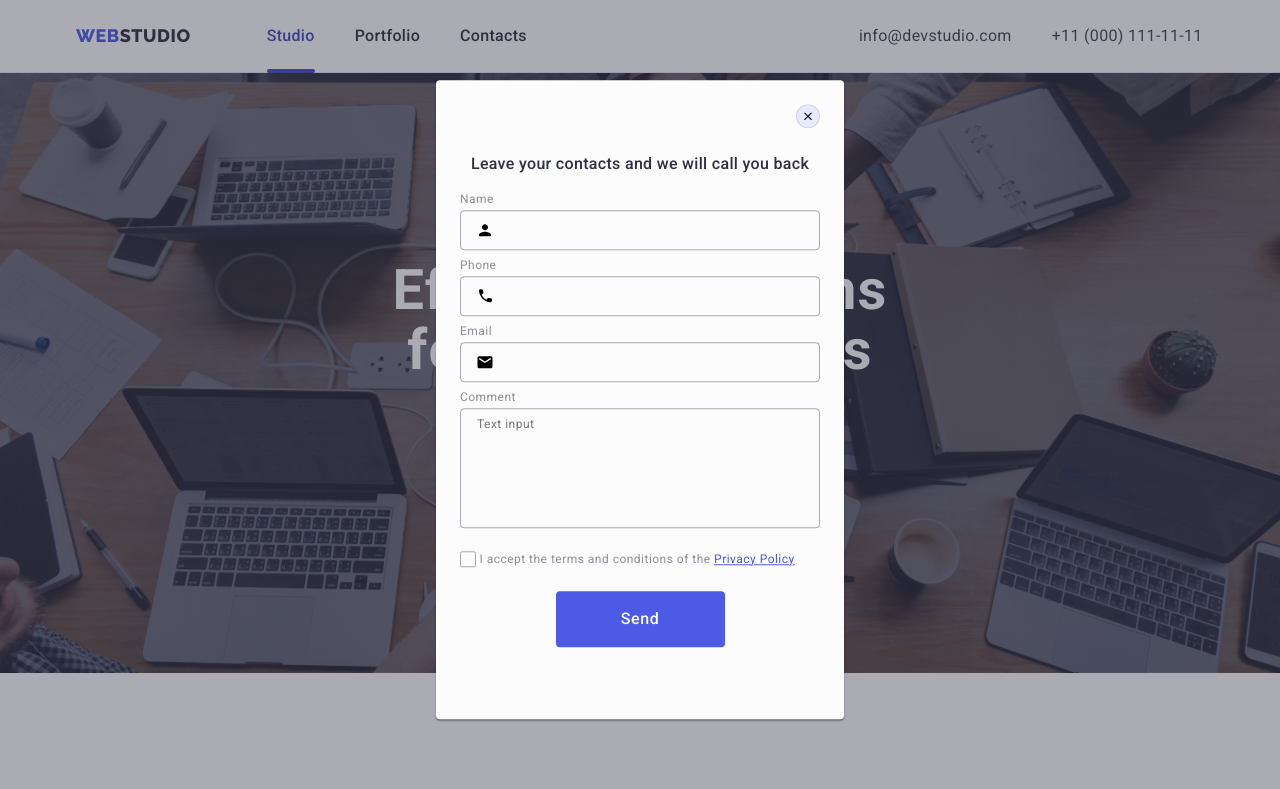
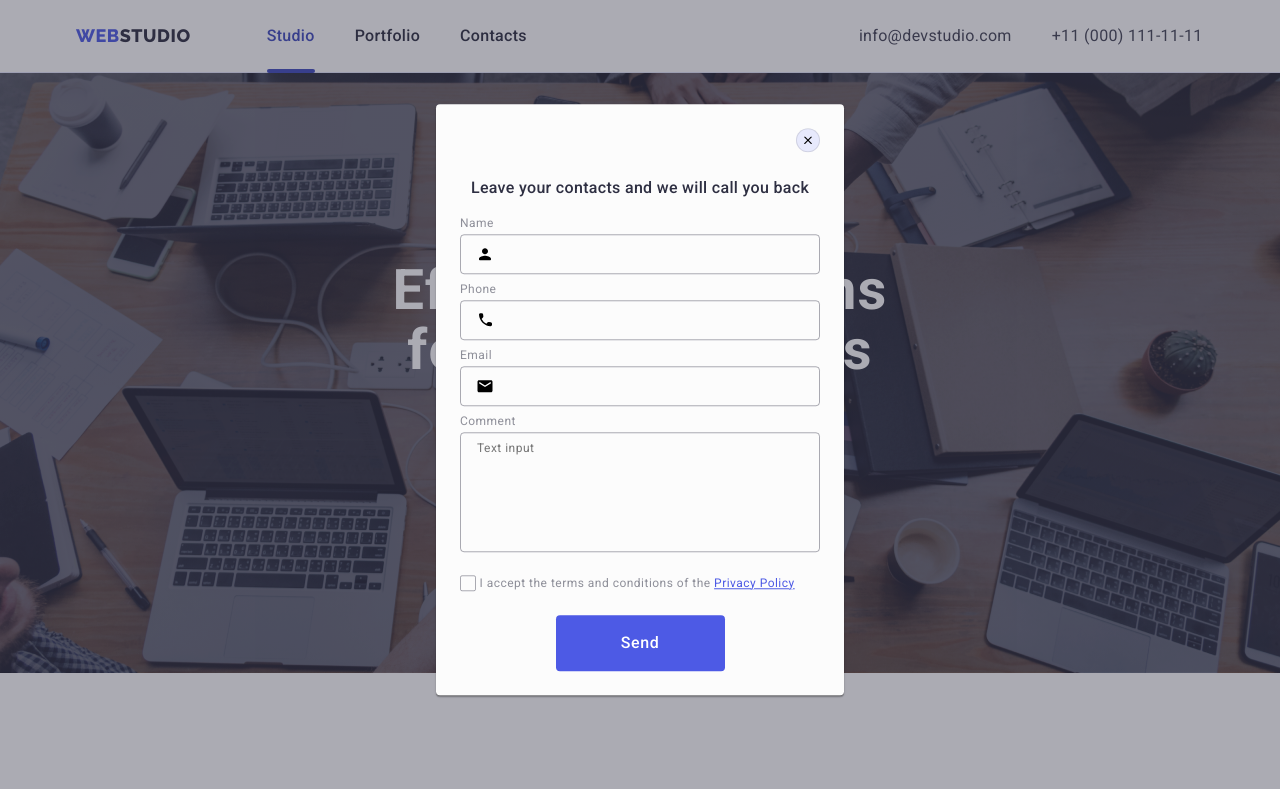
Before and after one commit to RuslanKorni/goit-markup-hw-05, a plain HTML site: page index.html in a window 1280 px wide. Both pictures are taken after a click on the button "Order Service". Shown: the top 789 px of the page. Drawn offline with nearby package versions, Linux system fonts and the light colour scheme.

Commit message:
Update steles.css

```diff
--- a/css/styles.css
+++ b/css/styles.css
@@ -610,7 +610,7 @@ margin-left: 16px;
     0px 2px 1px rgba(0, 0, 0, 0.2);
   border-radius: 4px;
   transition: transform 250ms cubic-bezier(0.4, 0, 0.2, 1);
-  padding: 72px 24px;
+  padding: 72px 24px 24px 24px;
 }
 
 .modal-close-btn {
@@ -684,6 +684,7 @@ margin-left: 16px;
   background-color: transparent;
   padding-left: 38px;
   transition: border-color 250ms cubic-bezier(0.4, 0, 0.2, 1);
+  outline: transparent;
 }
 
 .modal-input:focus {
```
